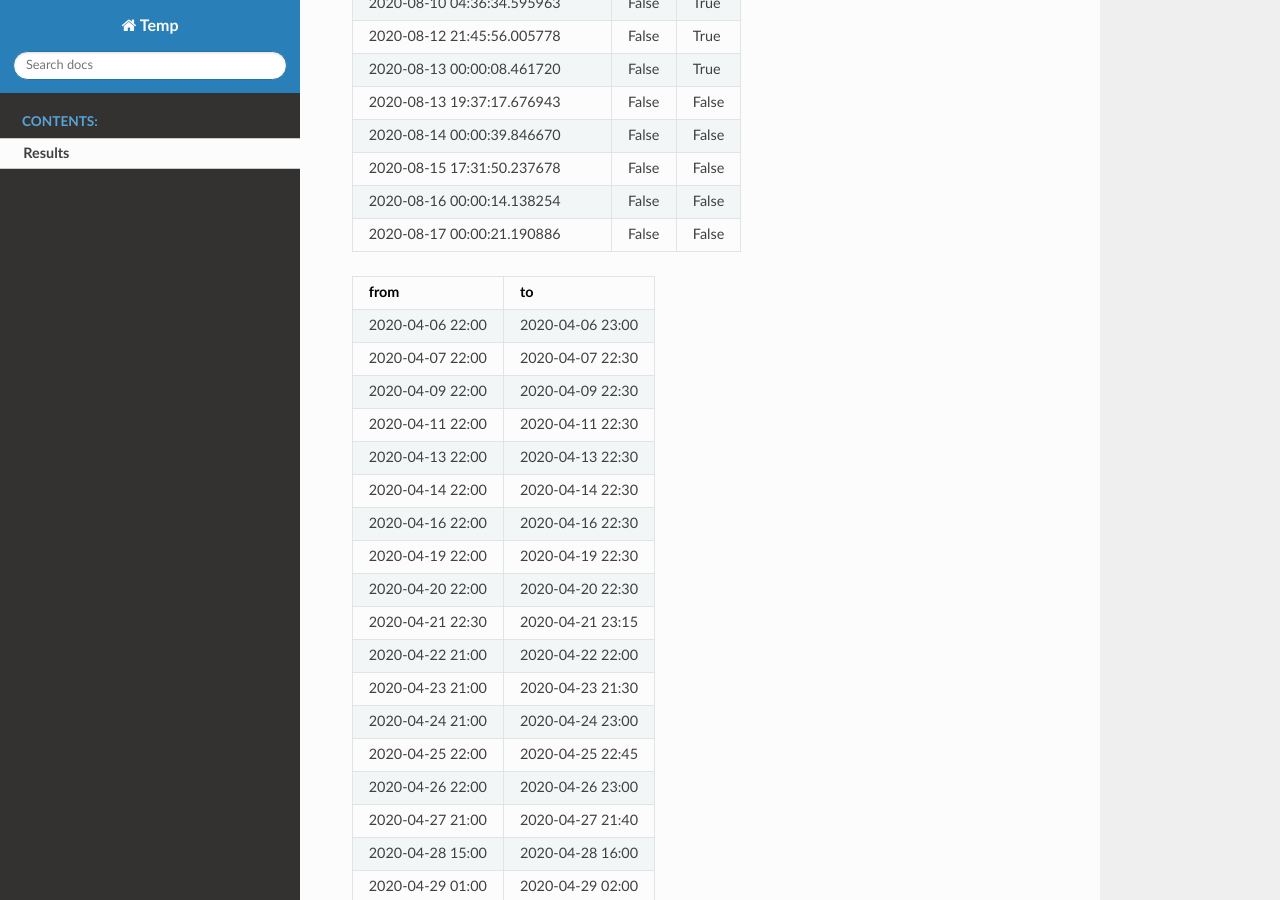
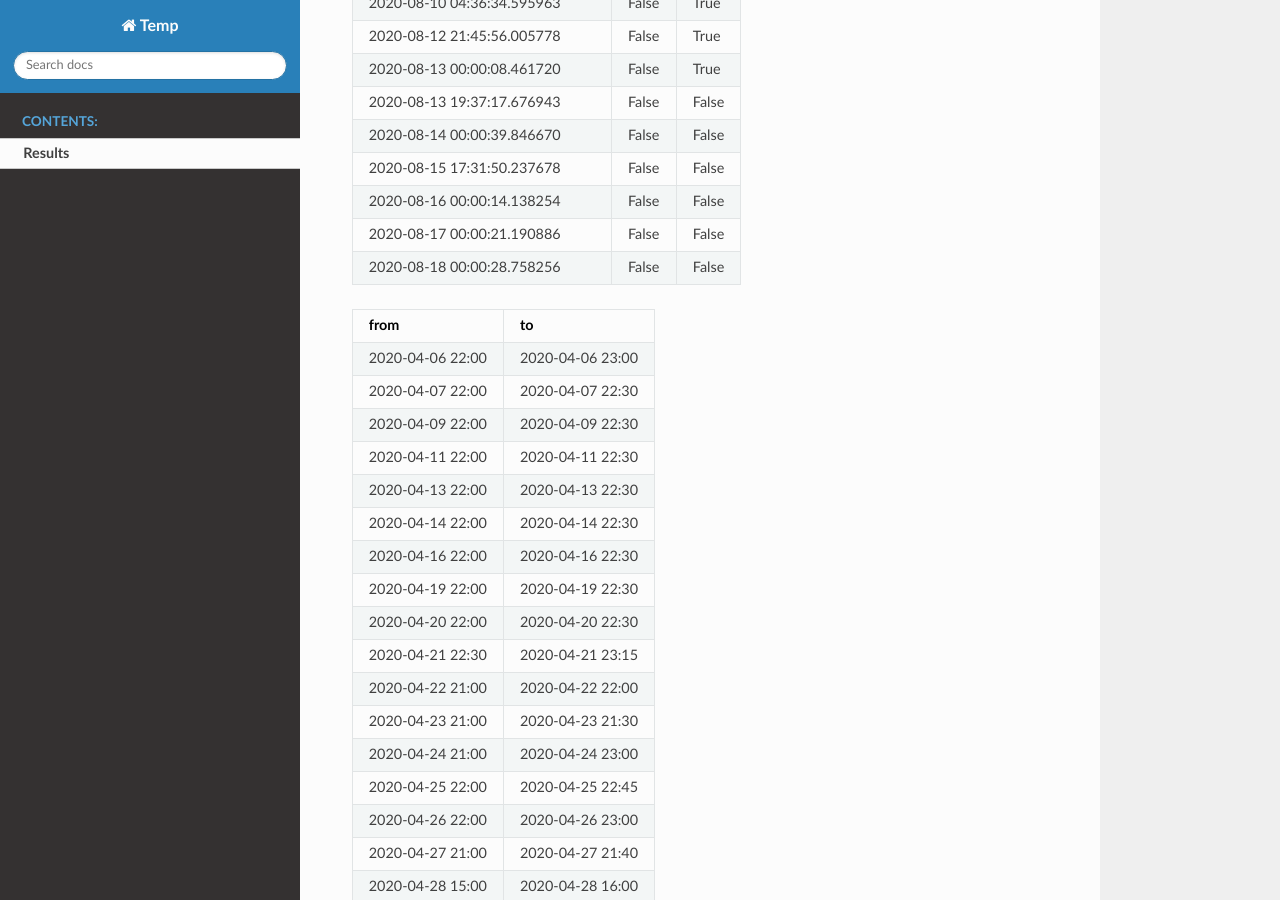
Before and after one commit to shlomow/queries-results, a Sphinx documentation site: the page built from source/results.rst, in a window 1280 px wide and 900 px high, scrolled down 3962 px. Built offline with Sphinx 7.4.7 and the Read the Docs theme 2.0.0, drawn with Linux system fonts in a browser that asks for light colours.

Commit message:
update results

```diff
--- a/source/results.rst
+++ b/source/results.rst
@@ -129,6 +129,7 @@ fifth experiment: 24.07.2020
    2020-08-15 17:31:50.237678, False, False
    2020-08-16 00:00:14.138254, False, False
    2020-08-17 00:00:21.190886, False, False
+   2020-08-18 00:00:28.758256, False, False
 
 .. csv-table::
    :header: "from", "to"
```
Also changed, not shown: results.json (+1 -1 lines).
